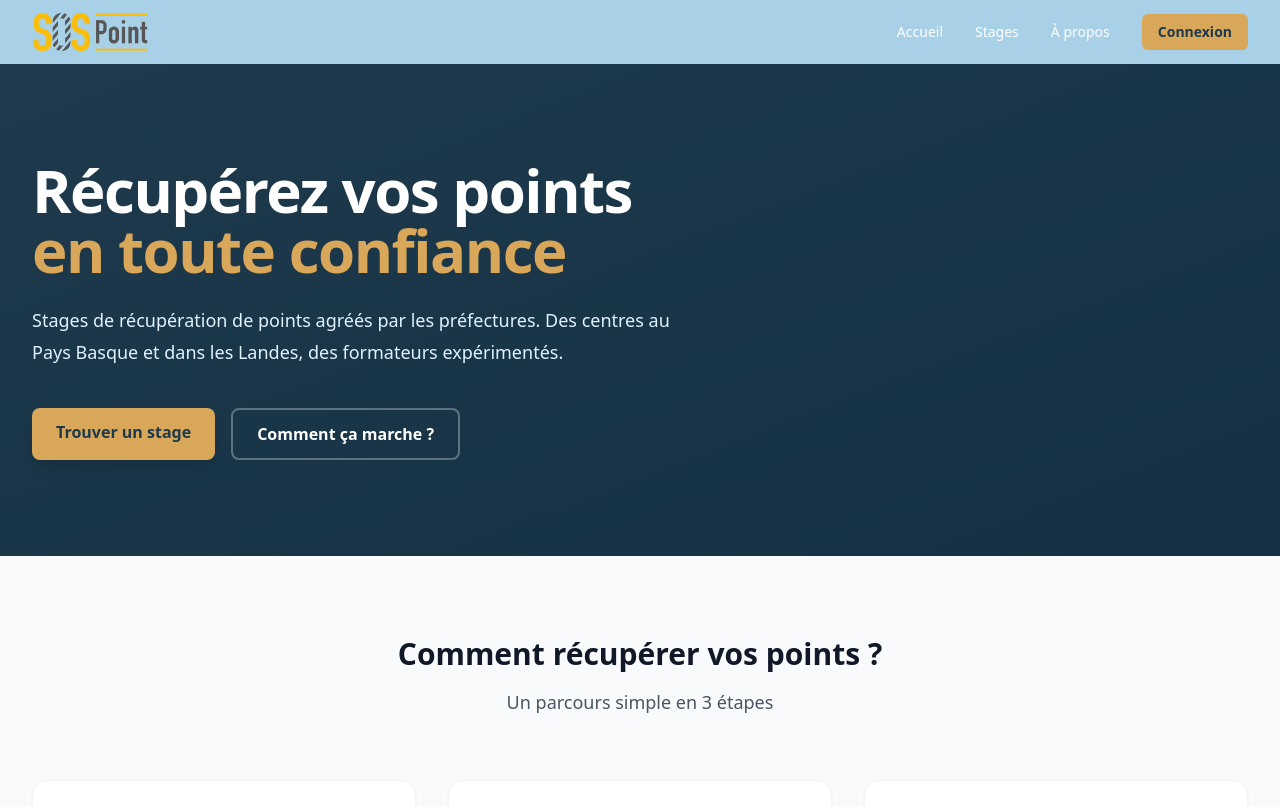
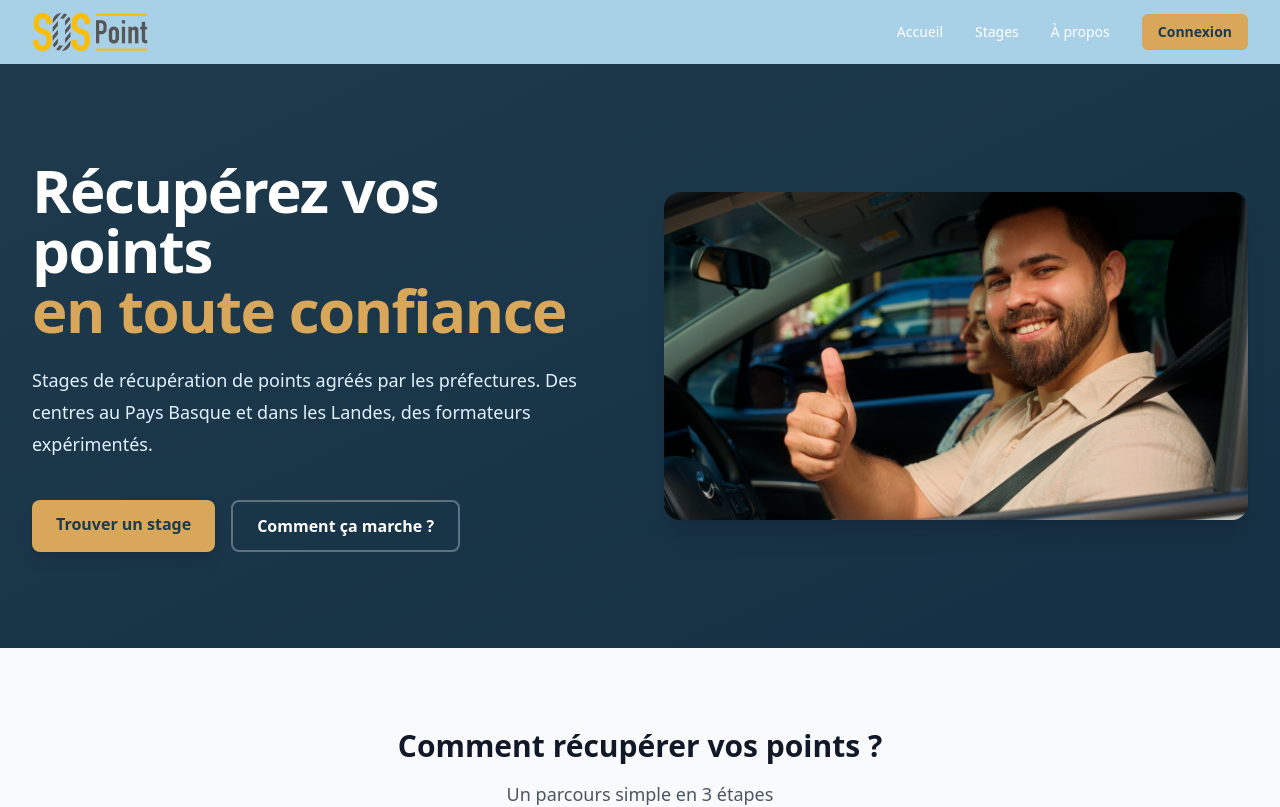
Before and after one commit to lampeene/sos3, a Next.js app in the folder apps/web/: page / in a window 1280 px wide. Shown: the top 807 px of the page. Built offline with nearby package versions, Linux system fonts and the light colour scheme.

Commit message:
Ajout photo dans la section héro, mise en page 2 colonnes

```diff
--- a/apps/web/app/page.tsx
+++ b/apps/web/app/page.tsx
@@ -32,7 +32,8 @@ export default function HomePage() {
       {/* Hero */}
       <section className="relative bg-gradient-to-br from-[#1E3A4C] to-[#153044] text-white">
         <div className="mx-auto max-w-7xl px-4 py-24 sm:px-6 lg:px-8">
-          <div className="max-w-2xl">
+          <div className="grid gap-12 lg:grid-cols-2 lg:items-center">
+            <div>
             <h1 className="text-4xl font-bold tracking-tight sm:text-5xl lg:text-6xl">
               Récupérez vos points
               <span className="block text-[#D9A759]">en toute confiance</span>
@@ -54,6 +55,10 @@ export default function HomePage() {
               >
                 Comment ça marche ?
               </a>
+            </div>
+          </div>
+            <div className="mt-10 lg:mt-0">
+              <img src="/images/hero-photo.jpeg" alt="Conducteur souriant, ceinture attachée, pouce levé" className="rounded-2xl shadow-xl w-full h-auto object-cover" />
             </div>
           </div>
         </div>
```
Also changed, not shown: apps/web/public/images/hero-photo.jpeg (added).
